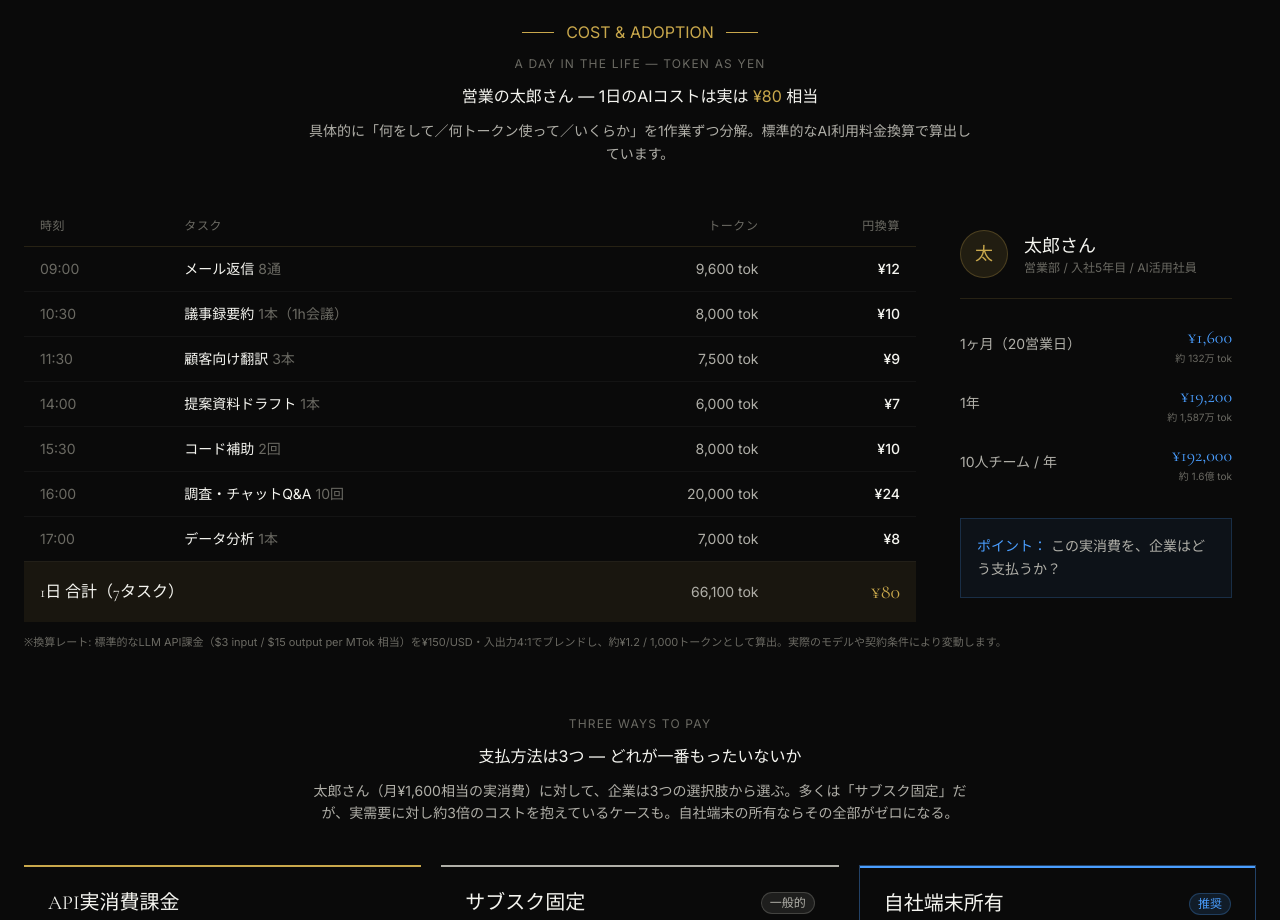
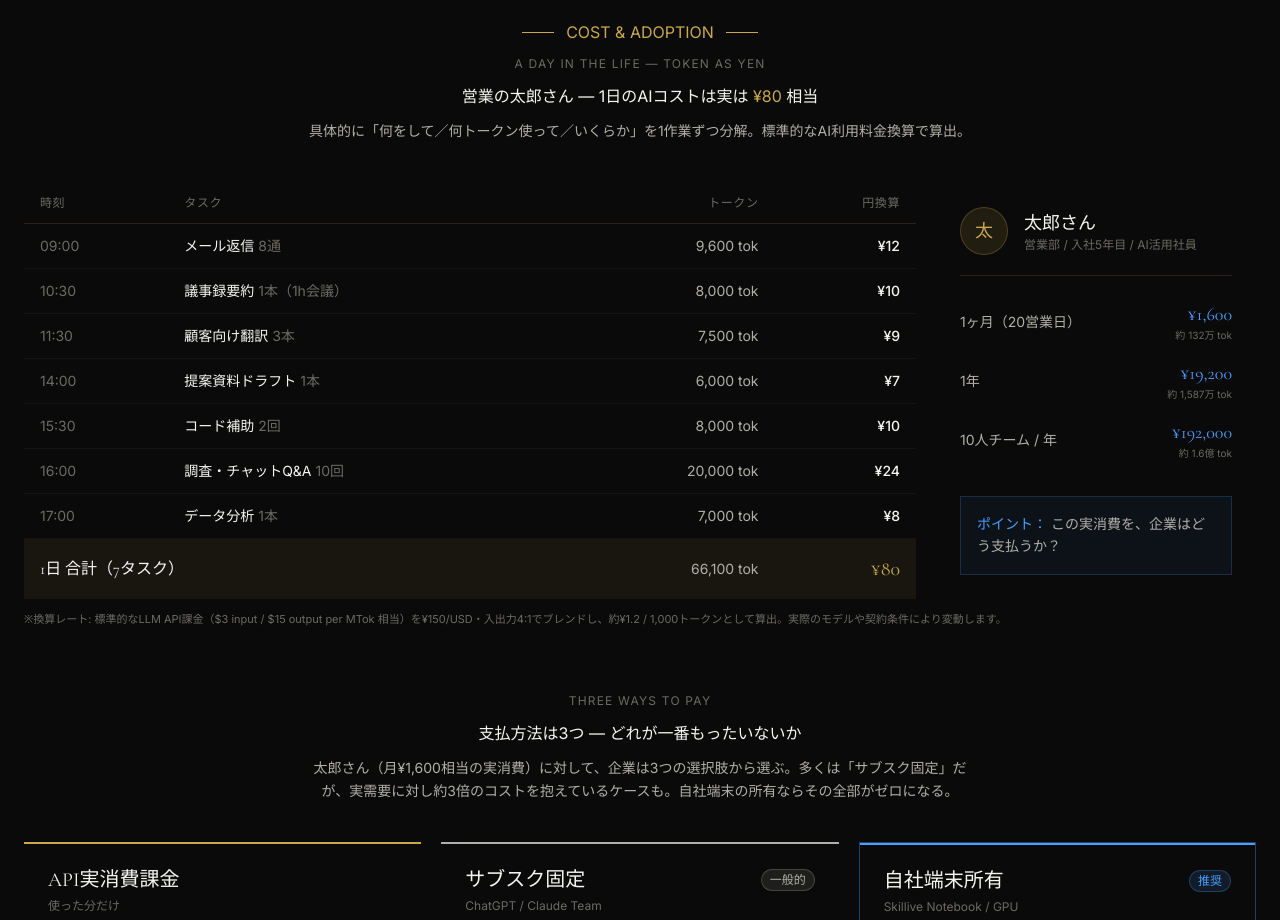
Before and after one commit to vnpbb7-maker/skillive, a Next.js app: page /en/gpu-hardware in a window 1280 px wide. Shown: the part 3000-3920 px from the top of the page. Built offline with nearby package versions, Linux system fonts and the light colour scheme.

Commit message:
Shorten cost/adoption section subtitle

```diff
--- a/components/sections/GPUCostAdoption.tsx
+++ b/components/sections/GPUCostAdoption.tsx
@@ -30,7 +30,7 @@ export default function GPUCostAdoption() {
             <span style={{ color: '#C9A84C' }}>¥80</span> 相当
           </h2>
           <p className="text-[#B0AFA8] font-sans text-sm max-w-2xl mx-auto leading-relaxed">
-            具体的に「何をして／何トークン使って／いくらか」を1作業ずつ分解。標準的なAI利用料金換算で算出しています。
+            具体的に「何をして／何トークン使って／いくらか」を1作業ずつ分解。標準的なAI利用料金換算で算出。
           </p>
         </div>
 
```
